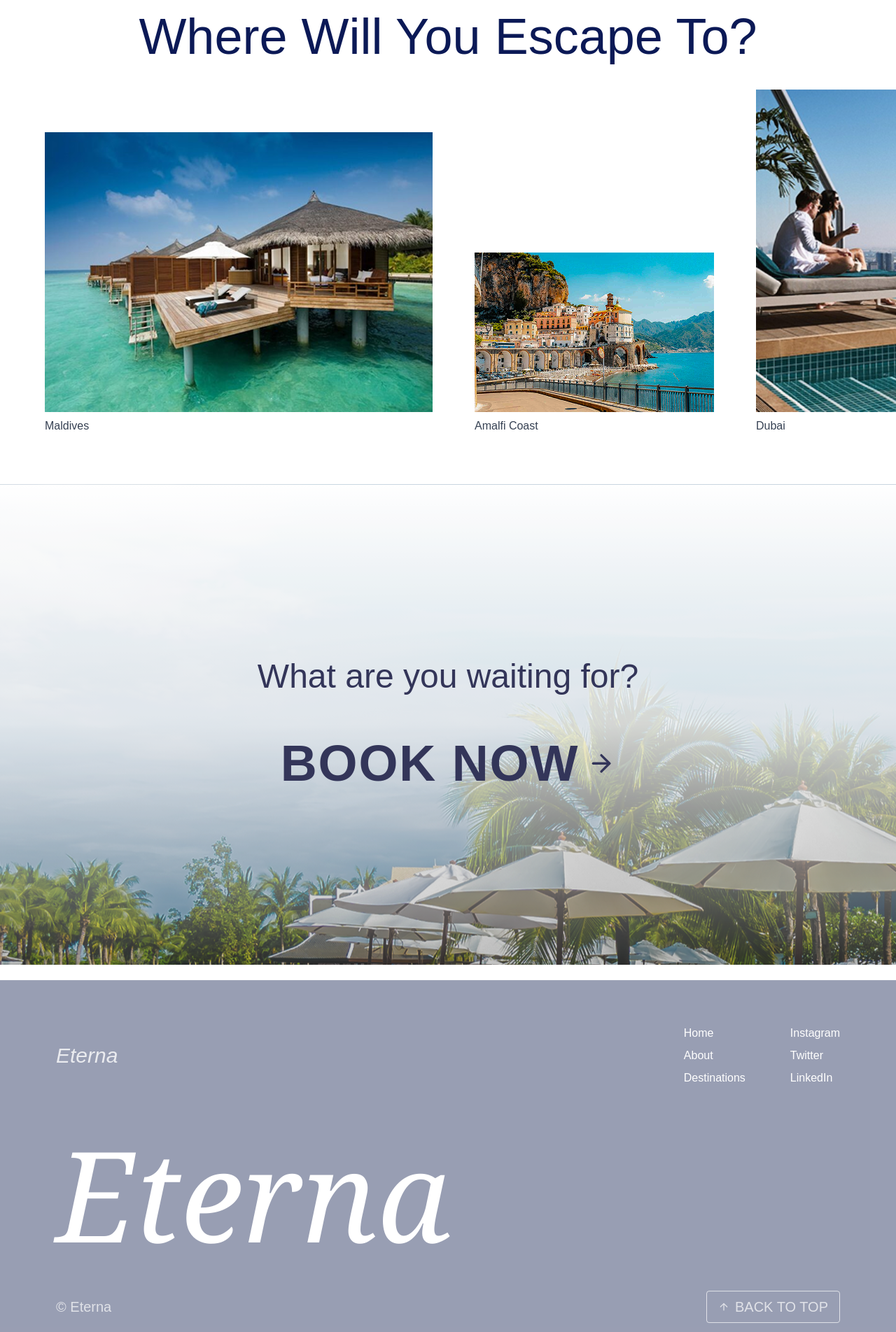
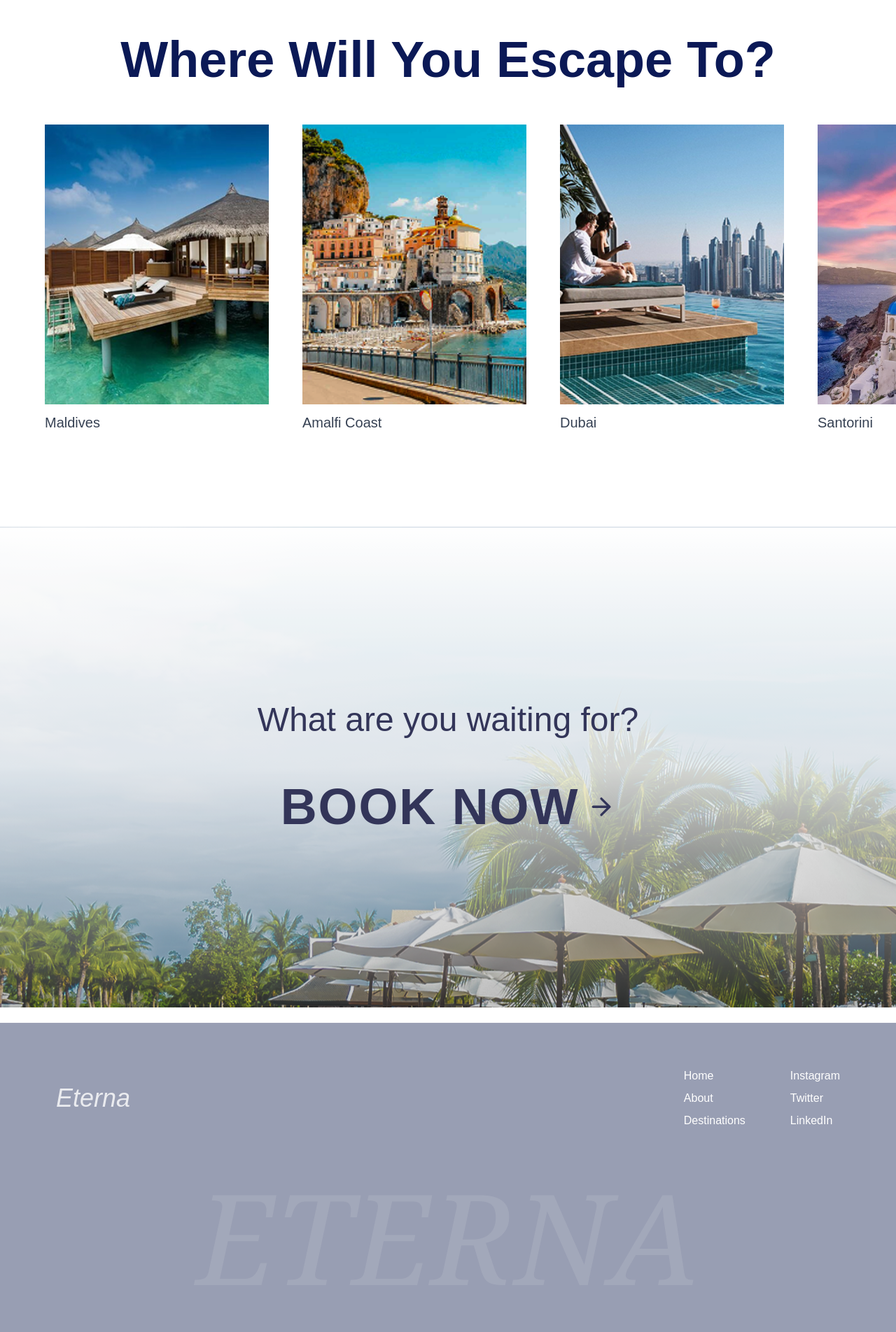
Before and after one commit to Sam-Rytech/Eterna, a Next.js app: page / in a window 1280 px wide. Shown: the part 1660-3564 px from the top of the page at 70% size. Built offline with nearby package versions, Linux system fonts and the light colour scheme.

Commit message:
updated destination section to accomodate other screen size

```diff
--- a/components/Destination.jsx
+++ b/components/Destination.jsx
@@ -4,38 +4,13 @@ import React, { useRef, useState } from 'react'
 import Image from 'next/image'
 import Link from 'next/link'
 import { ArrowRight } from 'lucide-react'
-import '../app/globals.css'
 
 const Destination = () => {
   const images = [
-    {
-      src: '/Escape/E1.png',
-      alt: 'Image 1',
-      width: 554,
-      height: 434,
-      location: 'Maldives',
-    },
-    {
-      src: '/Escape/E2.png',
-      alt: 'Image 2',
-      width: 342,
-      height: 262,
-      location: 'Amalfi Coast',
-    },
-    {
-      src: '/Escape/E3.png',
-      alt: 'Image 3',
-      width: 431,
-      height: 325,
-      location: 'Dubai',
-    },
-    {
-      src: '/Escape/E4.png',
-      alt: 'Image 4',
-      width: 439,
-      height: 250,
-      location: 'Santorini',
-    },
+    { src: '/Escape/E1.png', alt: 'Maldives', location: 'Maldives' },
+    { src: '/Escape/E2.png', alt: 'Amalfi Coast', location: 'Amalfi Coast' },
+    { src: '/Escape/E3.png', alt: 'Dubai', location: 'Dubai' },
+    { src: '/Escape/E4.png', alt: 'Santorini', location: 'Santorini' },
   ]
 
   const scrollRef = useRef(null)
@@ -61,50 +36,56 @@ const Destination = () => {
   }
 
   return (
-    <section className="relative w-full overflow-hidden" id='destinations'>
+    <section
+      id="destinations"
+      className="relative w-full overflow-hidden py-16"
+    >
       {/* Heading */}
-      <div className="text-6xl md:text-7xl text-center my-10 text-[#0B1956]">
-        <p>Where Will You Escape To?</p>
+      <div className="text-center text-[#0B1956] mb-12">
+        <h2 className="text-4xl sm:text-5xl md:text-6xl lg:text-7xl font-semibold leading-tight">
+          Where Will You Escape To?
+        </h2>
       </div>
 
       {/* Scrollable Row */}
       <div
         ref={scrollRef}
-        className="w-full overflow-x-scroll cursor-grab select-none no-scrollbar scrollbar-hide px-[5vw]"
+        className="w-full overflow-x-scroll no-scrollbar select-none cursor-grab active:cursor-grabbing px-6 sm:px-10 md:px-14 lg:px-[5vw]"
         onMouseDown={handleMouseDown}
         onMouseLeave={handleMouseLeave}
         onMouseUp={handleMouseUp}
         onMouseMove={handleMouseMove}
       >
-        <div className="flex items-end pb-6">
+        <div className="flex items-end gap-8 md:gap-12 pb-6">
           {images.map((img, i) => (
             <div
               key={i}
-              className="flex-shrink-0 text-start mr-[60px] last:mr-0"
+              className="flex-shrink-0 text-start w-[70vw] sm:w-[50vw] md:w-[35vw] lg:w-[25vw]"
             >
-              <Image
-                src={img.src}
-                alt={img.alt}
-                width={img.width}
-                height={img.height}
-                className="object-cover pointer-events-none"
-              />
-              <p className="mt-2 capitalize text-gray-700">{img.location}</p>
+              <div className="relative w-full h-[250px] sm:h-[300px] md:h-[350px] lg:h-[400px] overflow-hidden">
+                <Image
+                  src={img.src}
+                  alt={img.alt}
+                  fill
+                  className="object-cover pointer-events-none"
+                />
+              </div>
+              <p className="mt-3 text-lg md:text-xl text-gray-700 capitalize">
+                {img.location}
+              </p>
             </div>
           ))}
 
-          {/* View All button (scrolls with images) */}
+          {/* View All button */}
           <Link
             href="/gallery"
-            className="flex-shrink-0 inline-flex items-center justify-center px-6 py-2 border border-gray-300 text-base font-medium bg-white hover:bg-gray-100 shadow-md mr-[80px]"
+            className="flex-shrink-0 inline-flex items-center justify-center px-6 py-3 border border-gray-300 text-sm md:text-base font-medium text-[#0B1956] bg-white hover:bg-gray-100 shadow-md whitespace-nowrap"
           >
             VIEW ALL
-            <span className="ml-2">
-              <ArrowRight />
-            </span>
+            <ArrowRight className="ml-2 w-5 h-5" />
           </Link>
 
-          {/* End spacing (adds breathing room after button) */}
+          {/* End spacing */}
           <div className="flex-shrink-0 w-[10vw]" />
         </div>
       </div>
--- a/components/Footer.jsx
+++ b/components/Footer.jsx
@@ -1,14 +1,18 @@
 'use client'
+
 import { ArrowUp } from 'lucide-react'
 
 export default function Footer() {
   return (
-    <footer className="bg-[#0C1A4B] text-white relative px-6 md:px-20 pt-16 pb-8 overflow-hidden" id='contact'>
-      {/* Top Section: Small Eterna + Links */}
+    <footer
+      id="contact"
+      className="bg-[#0C1A4B] text-white relative px-6 sm:px-10 md:px-20 pt-16 pb-8 overflow-hidden"
+    >
+      {/* Top Section */}
       <div className="flex flex-col md:flex-row justify-between items-start md:items-center gap-10">
-        <p className="italic text-white/80 text-3xl">Eterna</p>
+        <p className="italic text-white/80 text-3xl md:text-4xl">Eterna</p>
 
-        <div className="flex gap-16 text-sm md:text-base">
+        <div className="flex flex-col sm:flex-row gap-8 sm:gap-16 text-sm md:text-base">
           <ul className="space-y-2">
             <li className="hover:underline cursor-pointer">Home</li>
             <li className="hover:underline cursor-pointer">About</li>
@@ -22,22 +26,23 @@ export default function Footer() {
         </div>
       </div>
 
-      {/* Middle Section: Big ETERNA */}
-      <div className="flex mt-16 mb-12">
-        <h1 className="text-[100px] sm:text-[140px] md:text-[180px] font-serif italic leading-none text-center">
-          Eterna
+      {/* Middle Section: Large Brand Name */}
+      <div className="flex justify-center mt-16 mb-12">
+        <h1 className="text-[80px] sm:text-[120px] md:text-[160px] lg:text-[180px] font-serif italic leading-none text-center text-white/10 select-none">
+          ETERNA
         </h1>
       </div>
 
-      {/* Bottom Section: Copyright + Back to Top */}
-      <div className="flex justify-between items-center text-xl opacity-70">
-        <p>&copy; Eterna</p>
+      {/* Bottom Section */}
+      <div className="flex flex-col sm:flex-row justify-between items-center text-sm sm:text-base opacity-70 gap-6">
+        <p>&copy; {new Date().getFullYear()} Eterna. All rights reserved.</p>
 
         <button
           onClick={() => window.scrollTo({ top: 0, behavior: 'smooth' })}
-          className="flex items-center gap-2 border border-white px-4 py-2 rounded-sm hover:bg-white hover:text-[#0C1A4B] transition"
+          className="flex items-center gap-2 border border-white px-4 py-2 rounded-md hover:bg-white hover:text-[#0C1A4B] transition"
         >
-          <ArrowUp className="w-4 h-4" /> BACK TO TOP
+          <ArrowUp className="w-4 h-4" />
+          <span className="uppercase tracking-wide">Back to Top</span>
         </button>
       </div>
     </footer>
```
